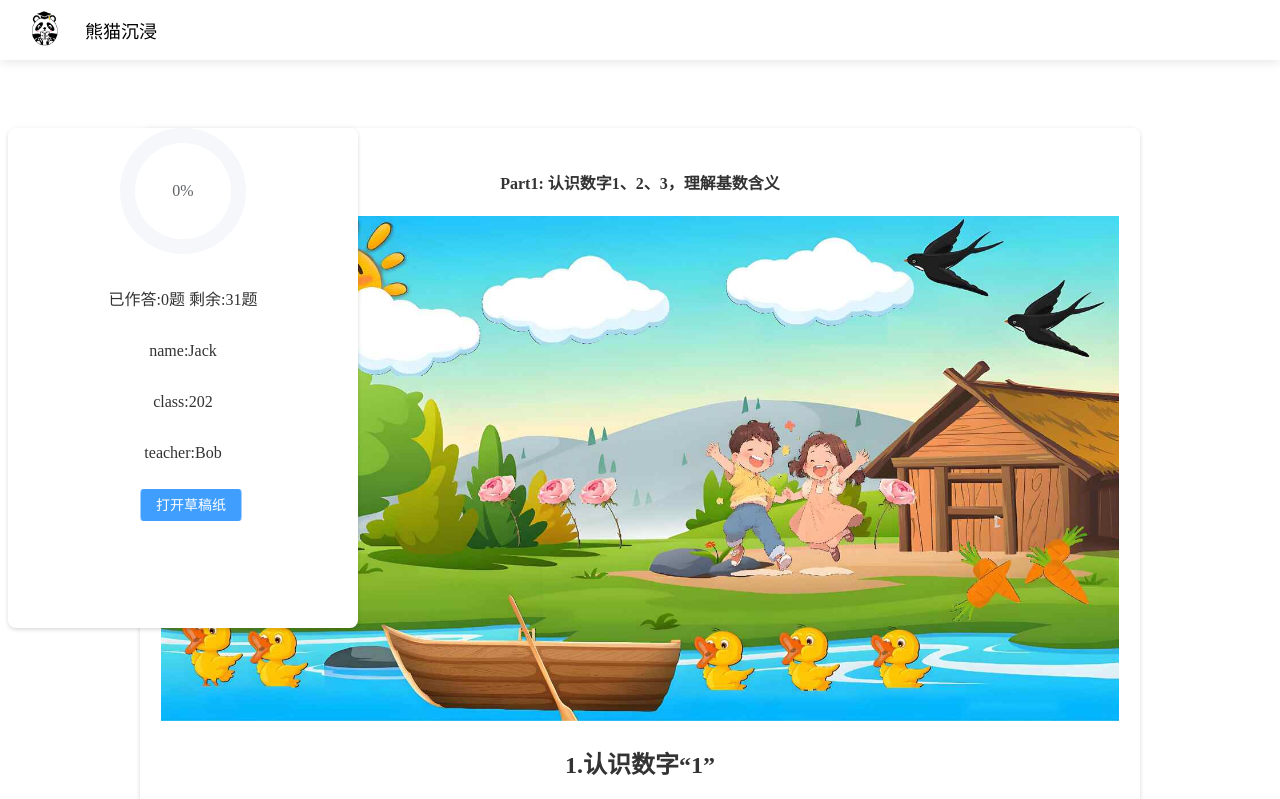
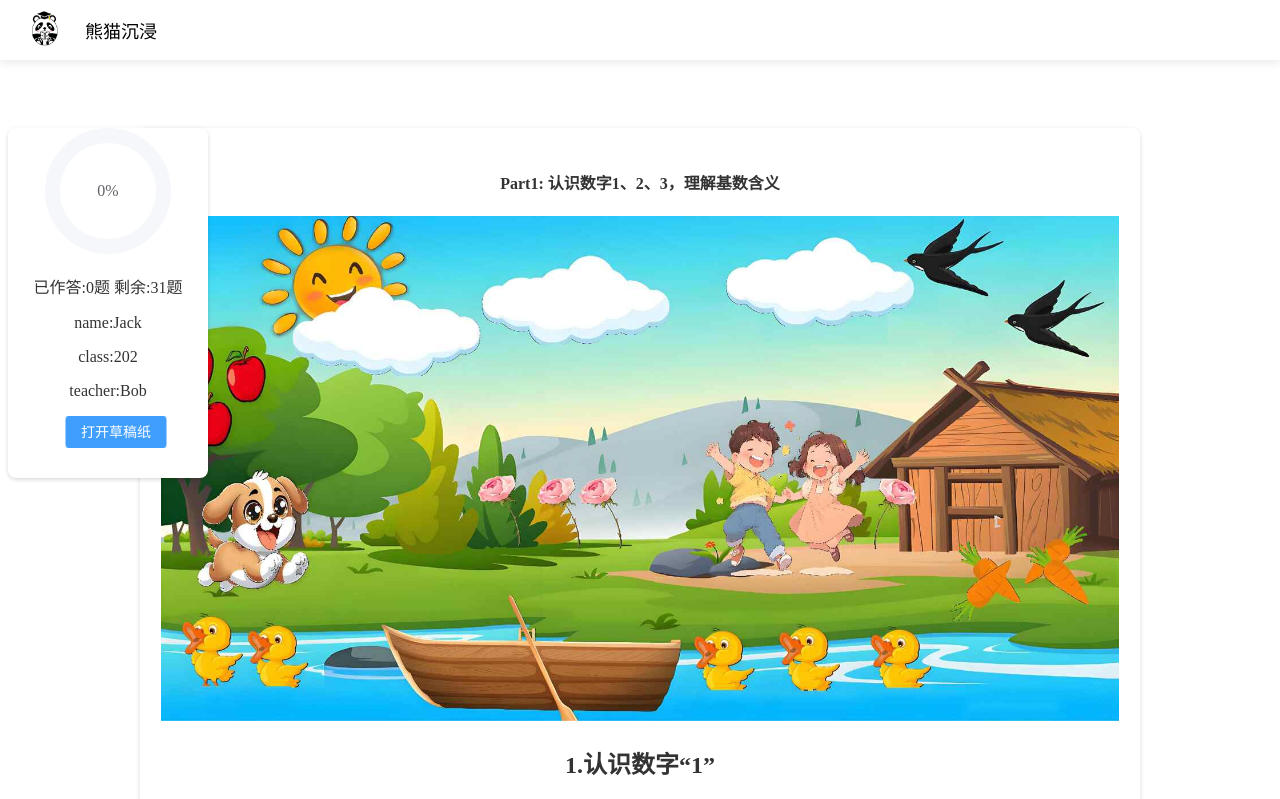
Before and after one commit to Nacocx/AmeQd, a Vue app: page / in a window 1280 px wide. Shown: the top 799 px of the page. Built offline with nearby package versions, Linux system fonts and the light colour scheme.

Commit message:
css
修复了选择题按钮过大、侧边栏过大的问题

```diff
--- a/src/App.vue
+++ b/src/App.vue
@@ -861,12 +861,11 @@ export default {
     background-color: white;
     color: #333;
     text-align: center;
-    height: 500px;
-    line-height: 35px;
+    height: 350px;
     box-shadow: 0 2px 4px rgba(0, 0, 0, .12), 0 0 6px rgba(0, 0, 0, .04);
     border-radius: 8px;
     position: fixed;
-    width: 350px;
+    width: 200px;
 }
 
 .el-main {
--- a/src/components/sidebar.vue
+++ b/src/components/sidebar.vue
@@ -2,10 +2,11 @@
   <el-affix :offset="120">
   <el-aside id="sidebar" width="350px">
     <el-progress
-        :percentage="countTm.percentage"
-        :stroke-width="15"
-        type="circle"
-    ></el-progress>
+    :percentage="countTm.percentage"
+    :stroke-width="15"
+    type="circle"
+    :status="countTm.percentage === 100 ? 'success' : undefined"
+></el-progress>
     <p>
       已作答:{{ countTm.answeredCount }}题 剩余:{{
         countTm.totalTm - countTm.answeredCount
--- a/src/components/xzt.vue
+++ b/src/components/xzt.vue
@@ -46,6 +46,6 @@ export default  {
 </script>
 <style>
 .el-radio__inner {
-  transform: scale(2);
+  transform: scale(1.22);
 }
 </style>
```
